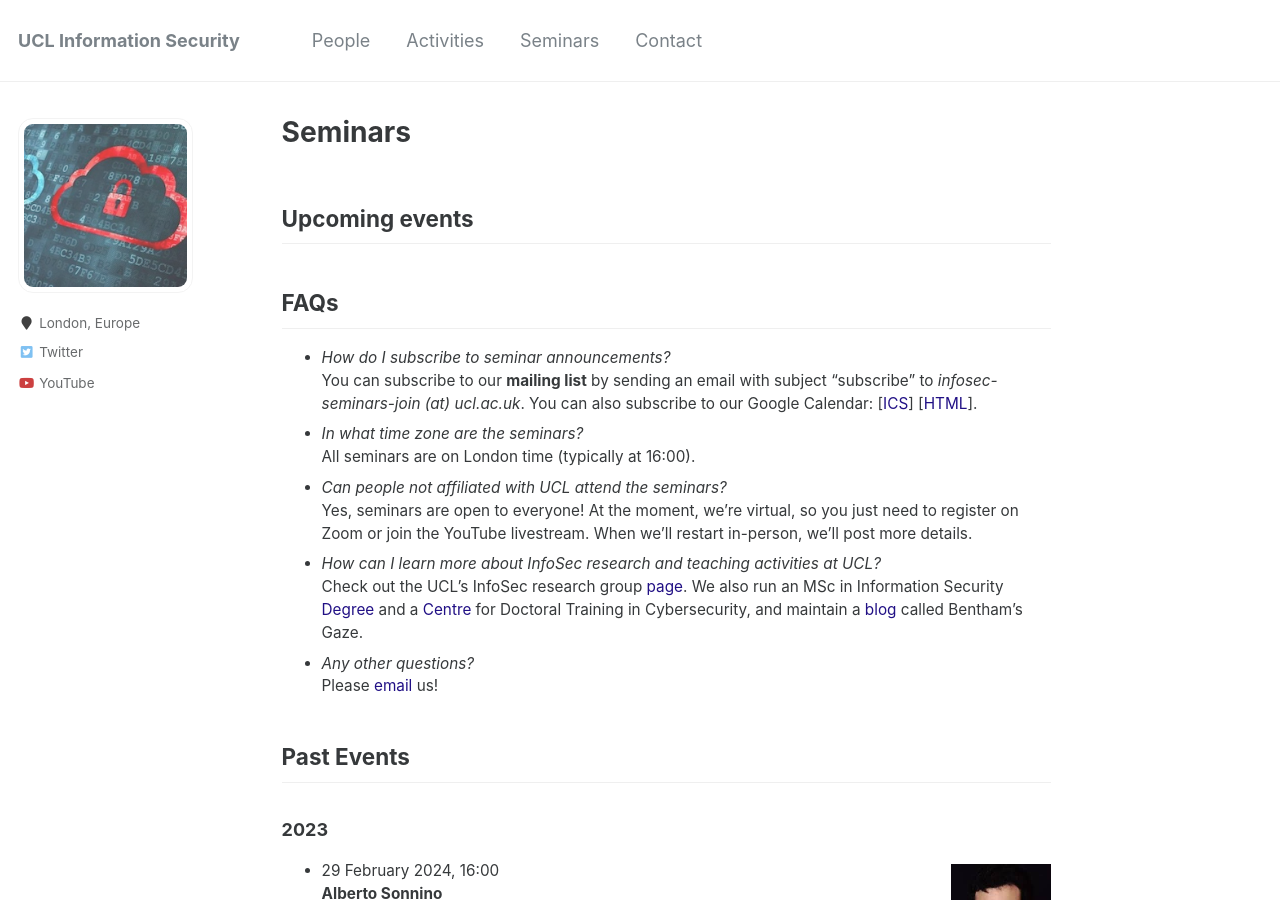
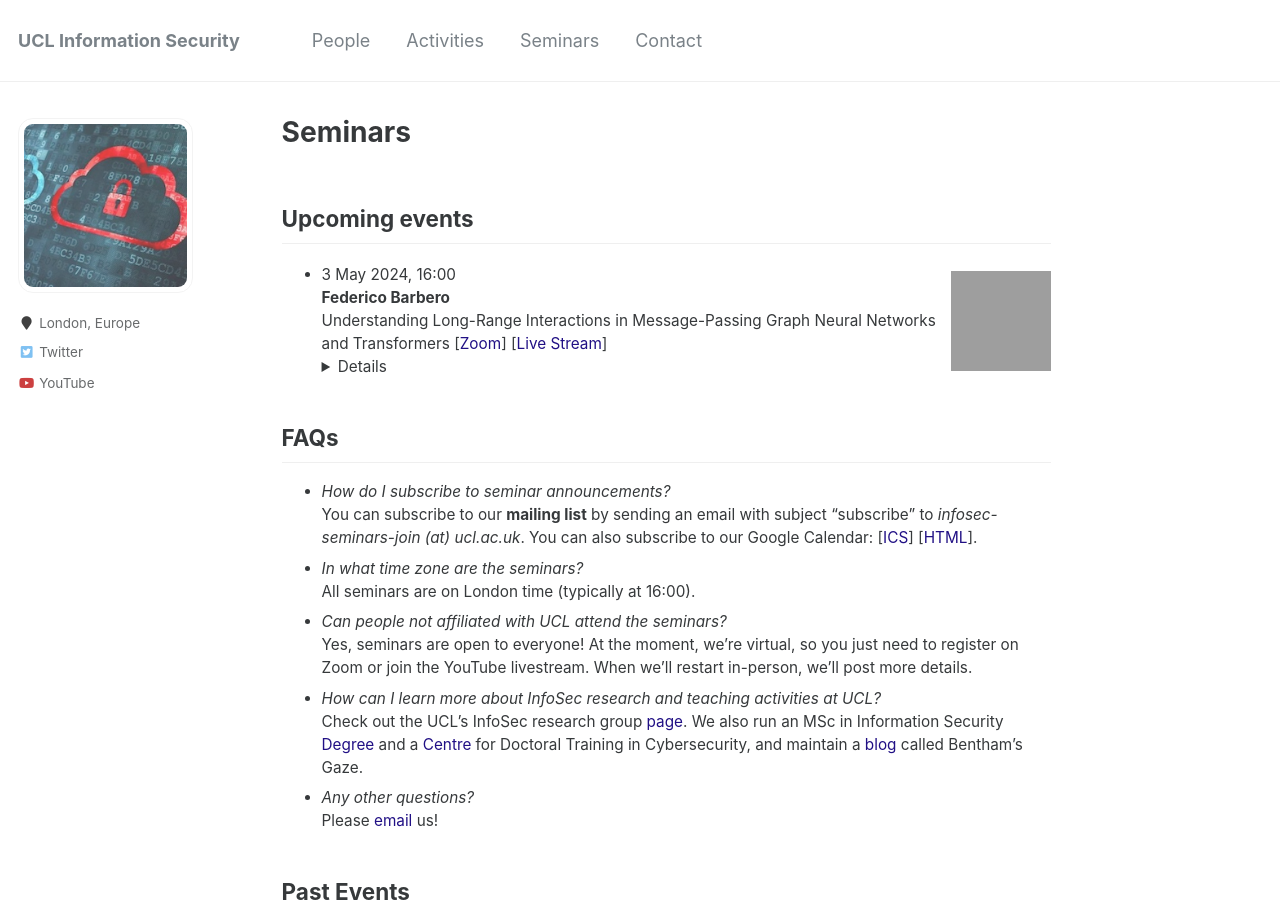
Before and after one commit to uclisec/uclisec.github.io, a Jekyll site: the page built from _pages/seminars.md, in a window 1280 px wide and 900 px high. Built offline with Jekyll 4.4.1, drawn with Linux system fonts in a browser that asks for light colours; grey boxes are pictures that could not be loaded.

Commit message:
Update seminars.md

```diff
--- a/_pages/seminars.md
+++ b/_pages/seminars.md
@@ -7,7 +7,11 @@ layout: single
 Upcoming events
 ---
 <!----->
-
+<img src="../images/Federico.jpg" style="float:right;width:100px;height:100px;margin-top:15px">
+- 3 May 2024, 16:00
+**Federico Barbero**
+Understanding Long-Range Interactions in Message-Passing Graph Neural Networks and Transformers
+[[Zoom](tba)] [[Live Stream](tba)]<details>**Abstract:** In this talk, I will discuss how Message-Passing Graph Neural Networks propagate information across a graph, relating the mechanism to heat equations and spectral graph theory. In particular, I will show how this inevitably leads to undesirable properties when it comes to modelling “long-range interactions” over a domain. More precisely, I will show how “over-smoothing” (latent signals becoming increasingly similar) arises due to the relationship between message-passing and heat equations, and how “over-squashing” (information being compressed in “bottlenecks”) relates to spectral quantities of the graph. I will then go over our recent ICML 2023 and ICLR 2024 works that aim to understand and improve on such issues. Finally, I will connect this direction of research to Transformers, a model that still remains the de facto standard when it comes to modelling long-range interactions over numerous domains.<br><br>**Bio**: Federico is a PhD student at the department of computer science of the University of Oxford, supervised by Michael Bronstein. He is currently a research intern at Google DeepMind working on algorithmic reasoning. Previously, he was a research intern at Microsoft Research working on protein folding with large scale geometric Transformers.<br></details>
 <!----->
 
 FAQs
```
